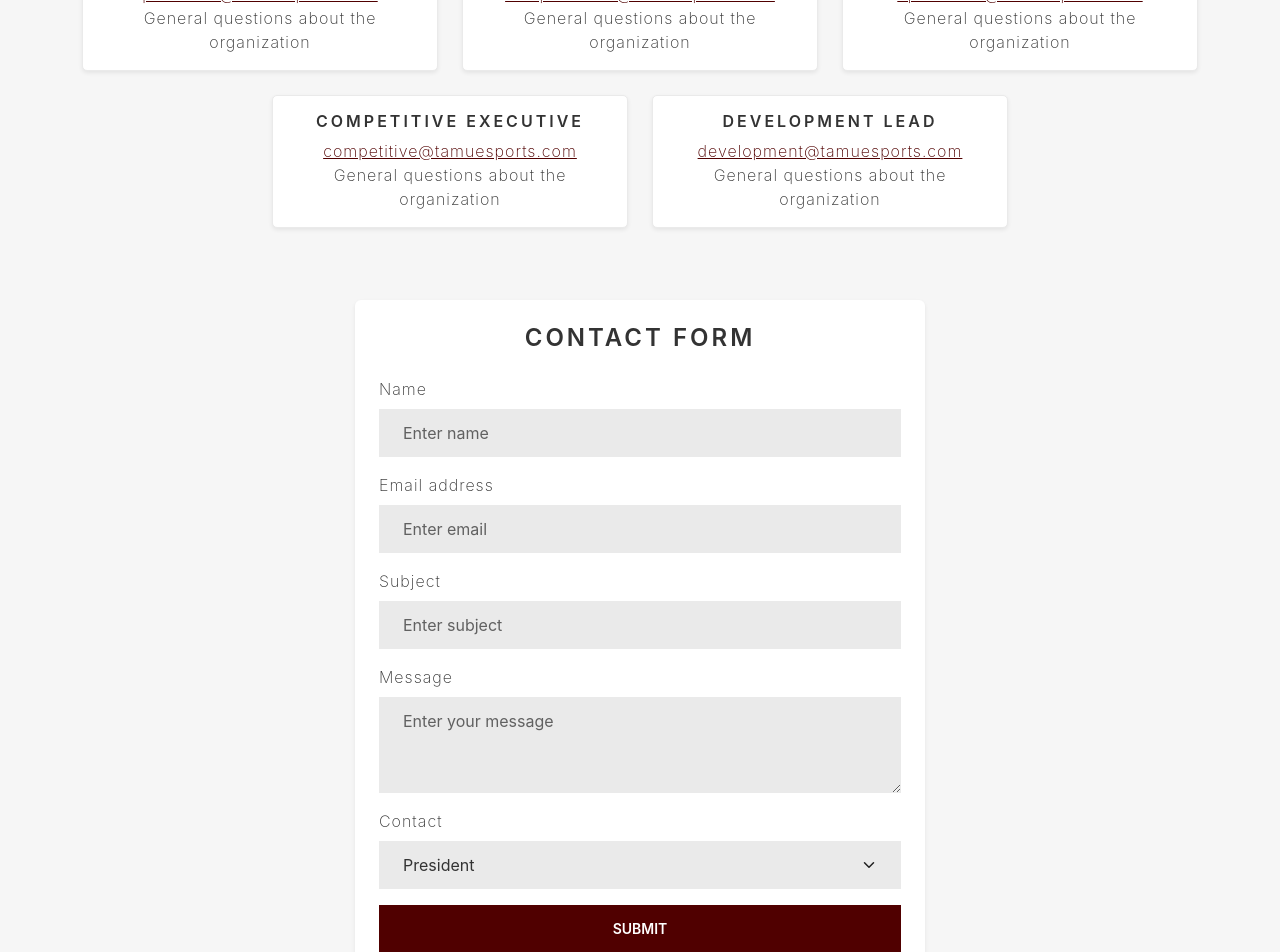
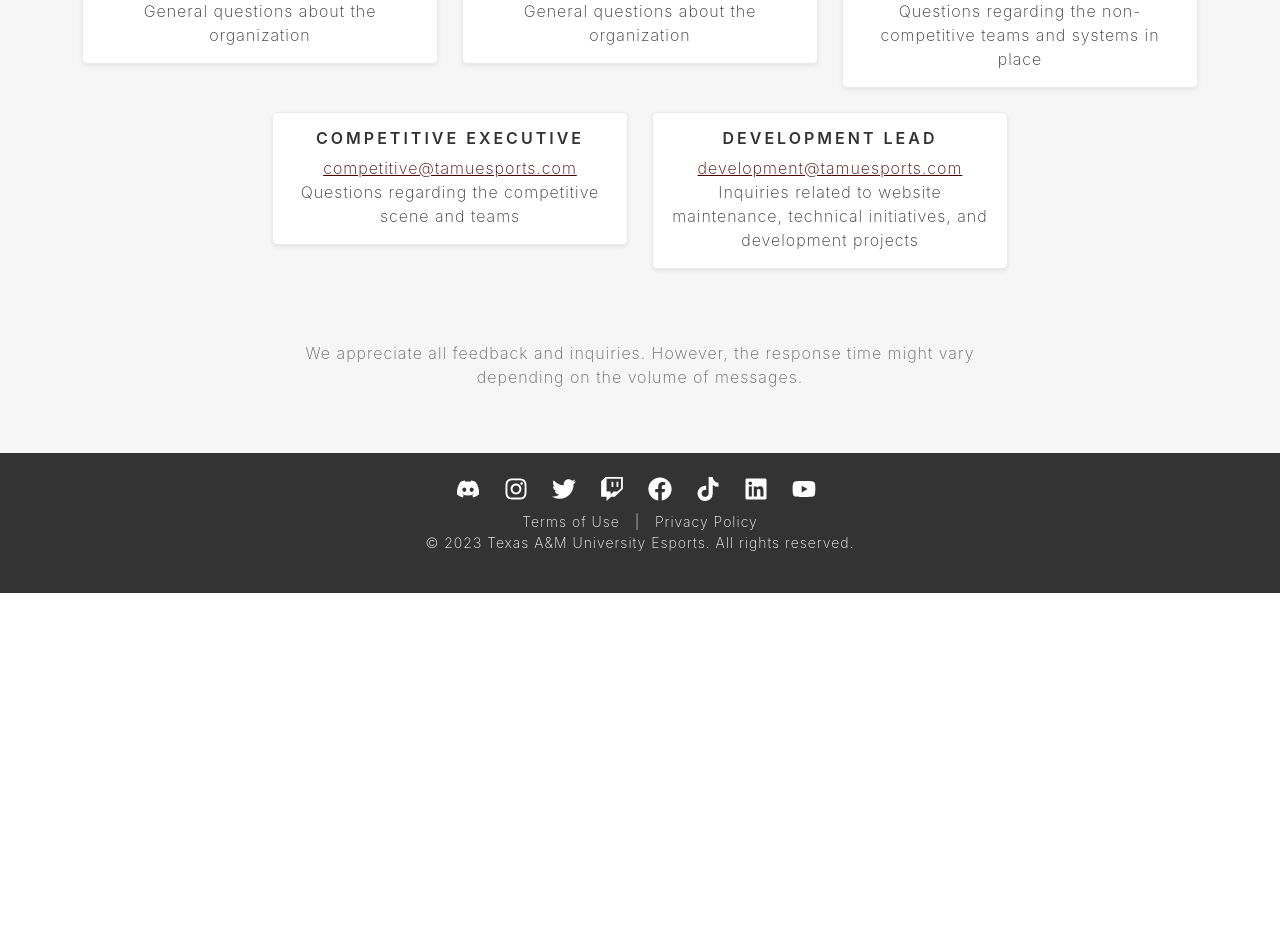
Before and after one commit to ConnorB26/TAMU_Esports_Infrastructure, a React (Create React App) app in the folder frontend/: page /contact in a window 1280 px wide. Shown: the part 380-1332 px from the top of the page. After the commit the page ends 973 px from the top, so only its background shows below. Built offline with nearby package versions, Linux system fonts and the light colour scheme.

Commit message:
Updated social links and partners

```diff
--- a/frontend/src/App.tsx
+++ b/frontend/src/App.tsx
@@ -1,7 +1,6 @@
 import './App.css';
 import { Routes, Route, BrowserRouter } from 'react-router-dom';
 import HomePage from './pages/HomePage';
-//import AboutPage from './pages/AboutPage';
 import NotFoundPage from './pages/NotFoundPage';
 import Header from './components/Header';
 import AboutPage from './pages/AboutPage';
@@ -12,9 +11,9 @@ import Footer from './components/Footer';
 
 function App() {
   return (
-    <div className="appContainer">
-      <div className="mainContent">
-        <BrowserRouter>
+    <BrowserRouter>
+      <div className="appContainer">
+        <div className="mainContent">
           <Header />
           <Routes>
             <Route index element={<HomePage />} />
@@ -23,12 +22,14 @@ function App() {
             <Route path="members" element={<MembersPage />} />
             <Route path="rosters" element={<ConstructionPage />} />
             <Route path="awards" element={<ConstructionPage />} />
+            <Route path="privacy" element={<ConstructionPage />} />
+            <Route path="terms" element={<ConstructionPage />} />
             <Route path="*" element={<NotFoundPage />} />
           </Routes>
-        </BrowserRouter>
+        </div>
+        <Footer />
       </div>
-      <Footer />
-    </div>
+    </BrowserRouter>
   );
 }
 
--- a/frontend/src/components/Footer.module.css
+++ b/frontend/src/components/Footer.module.css
@@ -8,47 +8,14 @@
     font-size: 14px;
 }
 
-.socialIcon {
-    font-size: 24px;
-    margin: 0 8px;
-    transition: color 0.2s ease;
-    color: white;
-}
-
-.socialIcon:hover {
-    transition: color 0.2s ease;
-}
-
-.discordIcon:hover {
-    color: #7289da;
-}
-
-.twitterIcon:hover {
-    color: #1da1f2;
-}
-
-.twitchIcon:hover {
-    color: #9146ff;
-}
-
-.tiktokIcon:hover {
-    color: #000000;
-}
-
-.instagramIcon:hover {
-    color: #E1306C;
-}
-
-.facebookIcon:hover {
-    color: #3b5998;
-}
-
-.linkedInIcon:hover {
-    color: #0077B5;
-}
-
 .legalContainer a {
     margin: 0 10px;
     color: white;
     text-decoration: none;
 }
+
+.socialList {
+    display: flex;
+    flex-direction: row;
+    justify-content: center;
+}
--- a/frontend/src/components/Footer.tsx
+++ b/frontend/src/components/Footer.tsx
@@ -1,30 +1,17 @@
 import React from 'react';
 import styles from './Footer.module.css';
-import { FaDiscord, FaTwitter, FaTwitch, FaTiktok, FaInstagram, FaLinkedin, FaFacebook } from 'react-icons/fa';
 import { Container } from 'react-bootstrap';
-
-const socialLinks = [
-    { Icon: FaDiscord, url: "https://discord.gg/tamuesports", className: styles.discordIcon },
-    { Icon: FaInstagram, url: "https://www.instagram.com/tamuesports/", className: styles.instagramIcon },
-    { Icon: FaTwitter, url: "https://www.twitter.com/tamuesports/", className: styles.twitterIcon },
-    { Icon: FaTwitch, url: "https://www.twitch.tv/tamuesports", className: styles.twitchIcon },
-    { Icon: FaFacebook, url: "https://www.facebook.com/TAMUEsports/", className: styles.facebookIcon },
-    { Icon: FaTiktok, url: "https://www.tiktok.com/@tamuesports", className: styles.tiktokIcon },
-    { Icon: FaLinkedin, url: "https://www.linkedin.com/company/tamu-esports", className: styles.linkedInIcon }
-];
+import { getSocialLinks } from './SocialLinks';
+import { NavLink } from 'react-router-dom';
 
 const Footer: React.FC = () => {
     return (
         <Container fluid className={`${styles.footerContainer} text-center py-4`}>
-            <Container fluid  className={styles.iconsContainer}>
-                {socialLinks.map((link, index) => (
-                    <a key={index} href={link.url} target="_blank" rel="noopener noreferrer" className={`${styles.socialIcon} ${link.className}`}>
-                        <link.Icon />
-                    </a>
-                ))}
+            <Container fluid className={styles.socialList}>
+                {getSocialLinks(false)}
             </Container>
             <Container fluid className={styles.legalContainer}>
-                <a href="/">Terms of Use</a> | <a href="/">Privacy Policy</a>
+                <NavLink to='/terms'> Terms of Use </NavLink> | <NavLink to='/privacy'> Privacy Policy </NavLink>
                 <p>&copy; 2023 Texas A&M University Esports. All rights reserved.</p>
             </Container>
         </Container>
--- /dev/null
+++ b/frontend/src/components/SocialLinks.module.css
@@ -0,0 +1,45 @@
+.discordIcon:hover>svg {
+    color: #7289da;
+}
+
+.twitterIcon:hover>svg {
+    color: #1da1f2;
+}
+
+.twitchIcon:hover>svg {
+    color: #9146ff;
+}
+
+.tiktokIcon:hover>svg {
+    color: #000000;
+}
+
+.instagramIcon:hover>svg {
+    color: #E1306C;
+}
+
+.facebookIcon:hover>svg {
+    color: #3b5998;
+}
+
+.linkedInIcon:hover>svg {
+    color: #0077B5;
+}
+
+.youtubeIcon:hover>svg {
+    color: #FF0000;
+}
+
+.socialIcon {
+    display: flex;
+    align-items: center;
+    font-size: 24px;
+    margin: 0 8px;
+    color: white;
+    text-decoration: none;
+}
+
+.socialIcon>svg {
+    transition: color 0.2s ease;
+    margin-right: 8px;
+}
--- /dev/null
+++ b/frontend/src/components/SocialLinks.tsx
@@ -0,0 +1,29 @@
+import React from 'react';
+import styles from './SocialLinks.module.css';
+import { FaDiscord, FaInstagram, FaTwitter, FaTwitch, FaFacebook, FaTiktok, FaLinkedin, FaYoutube } from 'react-icons/fa';
+
+interface SocialLink {
+    Icon: React.ElementType;
+    name: string;
+    url: string;
+    className: string;
+}
+
+const socialLinks: SocialLink[] = [
+    { Icon: FaDiscord, name: 'Discord', url: 'https://discord.gg/tamuesports', className: styles.discordIcon },
+    { Icon: FaInstagram, name: 'Instagram', url: 'https://www.instagram.com/tamuesports/', className: styles.instagramIcon },
+    { Icon: FaTwitter, name: 'Twitter', url: 'https://www.twitter.com/tamuesports/', className: styles.twitterIcon },
+    { Icon: FaTwitch, name: 'Twitch', url: 'https://www.twitch.tv/tamuesports', className: styles.twitchIcon },
+    { Icon: FaFacebook, name: 'Facebook', url: 'https://www.facebook.com/TAMUEsports/', className: styles.facebookIcon },
+    { Icon: FaTiktok, name: 'TikTok', url: 'https://www.tiktok.com/@tamuesports', className: styles.tiktokIcon },
+    { Icon: FaLinkedin, name: 'LinkedIn', url: 'https://www.linkedin.com/company/tamu-esports', className: styles.linkedInIcon },
+    { Icon: FaYoutube, name: 'YouTube', url: "https://www.youtube.com/@texasamesports2560", className: styles.youtubeIcon }
+];
+
+export const getSocialLinks = (label: boolean) => {
+    return socialLinks.map((link, index) => (
+        <a key={index} href={link.url} target="_blank" rel="noopener noreferrer" className={`${styles.socialIcon} ${link.className}`}>
+            <link.Icon />{label && link.name}
+        </a>
+    ));
+};
--- a/frontend/src/pages/AboutPage.tsx
+++ b/frontend/src/pages/AboutPage.tsx
@@ -39,11 +39,6 @@ const leadershipCards = [
     {
         name: "Daniel Guajardo",
         position: "Director of Content Management",
-        imageUrl: tamuLogo
-    },
-    {
-        name: "Sebastian Cerro",
-        position: "Director of Event Management",
         imageUrl: tamuLogo
     },
     {
--- a/frontend/src/pages/ContactPage.tsx
+++ b/frontend/src/pages/ContactPage.tsx
@@ -1,5 +1,5 @@
 import React from 'react';
-import { Container, Row, Col, Card, Form, Button } from 'react-bootstrap';
+import { Container, Row, Col, Card } from 'react-bootstrap';
 import InViewMotionDiv from '../components/InViewMotionDiv';
 import styles from './ContactPage.module.css';
 
@@ -17,17 +17,17 @@ const contactCards = [
     {
         name: "Operations Executive",
         email: "operations@tamuesports.com",
-        description: "General questions about the organization"
+        description: "Questions regarding the non-competitive teams and systems in place"
     },
     {
         name: "Competitive Executive",
         email: "competitive@tamuesports.com",
-        description: "General questions about the organization"
+        description: "Questions regarding the competitive scene and teams"
     },
     {
         name: "Development Lead",
         email: "development@tamuesports.com",
-        description: "General questions about the organization"
+        description: "Inquiries related to website maintenance, technical initiatives, and development projects"
     },
 ];
 
@@ -63,48 +63,6 @@ const ContactPage: React.FC = () => {
                     ))}
                 </Row>
 
-                <InViewMotionDiv variants={{ hidden: { opacity: 0, x: 100 }, visible: { opacity: 1, x: 0, transition: { delay: 0.3, duration: 0.3 } } }}>
-                    <Row className="justify-content-center mb-5">
-                        <Col md={6} className="p-4 bg-white rounded shadow-sm">
-                            <h3 className="text-center mb-4">Contact Form</h3>
-                            <Form>
-                                <Form.Group className="mb-3">
-                                    <Form.Label>Name</Form.Label>
-                                    <Form.Control type="text" placeholder="Enter name" />
-                                </Form.Group>
-
-                                <Form.Group className="mb-3">
-                                    <Form.Label>Email address</Form.Label>
-                                    <Form.Control type="email" placeholder="Enter email" />
-                                </Form.Group>
-
-                                <Form.Group className="mb-3">
-                                    <Form.Label>Subject</Form.Label>
-                                    <Form.Control type="text" placeholder="Enter subject" />
-                                </Form.Group>
-
-                                <Form.Group className="mb-3">
-                                    <Form.Label>Message</Form.Label>
-                                    <Form.Control as="textarea" rows={3} placeholder="Enter your message" />
-                                </Form.Group>
-
-                                <Form.Group className="mb-3">
-                                    <Form.Label>Contact</Form.Label>
-                                    <Form.Select>
-                                        {contactCards.map((contact, index) => (
-                                            <option key={index}>{contact.name}</option>
-                                        ))}
-                                    </Form.Select>
-                                </Form.Group>
-
-                                <Button variant="primary" type="submit" className="w-100">
-                                    Submit
-                                </Button>
-                            </Form>
-                        </Col>
-                    </Row>
-                </InViewMotionDiv>
-
                 <InViewMotionDiv variants={{ hidden: { opacity: 0, scale: 0.8 }, visible: { opacity: 1, scale: 1, transition: { delay: 0.45, duration: 0.3 } } }}>
                     <Row className="mt-5 justify-content-center">
                         <Col md={8} className="text-center">
--- a/frontend/src/pages/HomePage.tsx
+++ b/frontend/src/pages/HomePage.tsx
@@ -5,32 +5,17 @@ import banner from '../assets/brand/banner_small.webp'
 import tsmuLogo from '../assets/partners/tsmu.webp';
 import hyperxLogo from '../assets/partners/hyperx.webp';
 import uconnectLogo from '../assets/partners/uconnect.webp';
-import { FaDiscord, FaFacebook, FaInstagram, FaLinkedin, FaTiktok, FaTwitch, FaTwitter } from 'react-icons/fa';
+import gengLogo from '../assets/partners/geng.webp';
 import { TwitterTimelineEmbed } from 'react-twitter-embed';
 import { Col, Image, Row } from 'react-bootstrap';
 import InViewMotionDiv from '../components/InViewMotionDiv';
+import { getSocialLinks } from '../components/SocialLinks';
 
 const partnerships = [
     { name: 'TSM University', image: tsmuLogo, url: 'https://twitter.com/tsmuniversity?lang=en' },
     { name: 'Hyper X', image: hyperxLogo, url: 'https://hyperx.com/' },
-    { name: 'Uconnect', image: uconnectLogo, url: 'https://www.uconnect.app/' }
-];
-
-interface SocialLink {
-    Icon: React.ElementType;
-    name: string;
-    url: string;
-    className: string;
-}
-
-const socialLinks: SocialLink[] = [
-    { Icon: FaDiscord, name: 'Discord', url: 'https://discord.gg/tamuesports', className: styles.discordIcon },
-    { Icon: FaInstagram, name: 'Instagram', url: 'https://www.instagram.com/tamuesports/', className: styles.instagramIcon },
-    { Icon: FaTwitter, name: 'Twitter', url: 'https://www.twitter.com/tamuesports/', className: styles.twitterIcon },
-    { Icon: FaTwitch, name: 'Twitch', url: 'https://www.twitch.tv/tamuesports', className: styles.twitchIcon },
-    { Icon: FaFacebook, name: 'Facebook', url: 'https://www.facebook.com/TAMUEsports/', className: styles.facebookIcon },
-    { Icon: FaTiktok, name: 'TikTok', url: 'https://www.tiktok.com/@tamuesports', className: styles.tiktokIcon },
-    { Icon: FaLinkedin, name: 'LinkedIn', url: 'https://www.linkedin.com/company/tamu-esports', className: styles.linkedInIcon }
+    { name: 'Uconnect', image: uconnectLogo, url: 'https://www.uconnect.app/' },
+    { name: 'Gen.G Esports', image: gengLogo, url: 'https://geng.gg/' }
 ];
 
 const HomePage: React.FC = () => {
@@ -39,9 +24,9 @@ const HomePage: React.FC = () => {
     return (
         <>
             <Image src={banner} onLoad={() => setImageLoaded(true)} fluid className={imageLoaded ? '' : styles.hidden} />
-            {!imageLoaded && <div className={styles.bannerPlaceholder}/>}
+            {!imageLoaded && <div className={styles.bannerPlaceholder} />}
 
-            <div className={styles.bannerSpacer}/>
+            <div className={styles.bannerSpacer} />
 
             <Container fluid className={`py-4 ${styles.followUsWrapper}`}>
                 <Container>
@@ -54,19 +39,12 @@ const HomePage: React.FC = () => {
                                 <h1 className="text-primary">Follow Us</h1>
                             </InViewMotionDiv>
                             <Container fluid className={styles.socialList}>
-                                {socialLinks.map((link, index) => (
+                                {getSocialLinks(true).map((link, index) => (
                                     <InViewMotionDiv key={index} variants={{
                                         hidden: { opacity: 0, x: -50 },
                                         visible: { opacity: 1, x: 0, transition: { delay: 0.1 * (index + 1), duration: 0.5 } }
                                     }}>
-                                        <a
-                                            href={link.url}
-                                            target="_blank"
-                                            rel="noopener noreferrer"
-                                            className={`${styles.socialIcon} ${link.className}`}
-                                        >
-                                            <link.Icon />{link.name}
-                                        </a>
+                                        {link}
                                     </InViewMotionDiv>
                                 ))}
                             </Container>
```
Also changed, not shown: frontend/src/components/Header.tsx (+2 -11 lines), frontend/src/pages/HomePage.module.css (+2 -43 lines), frontend/src/assets/partners/geng.webp (added).
